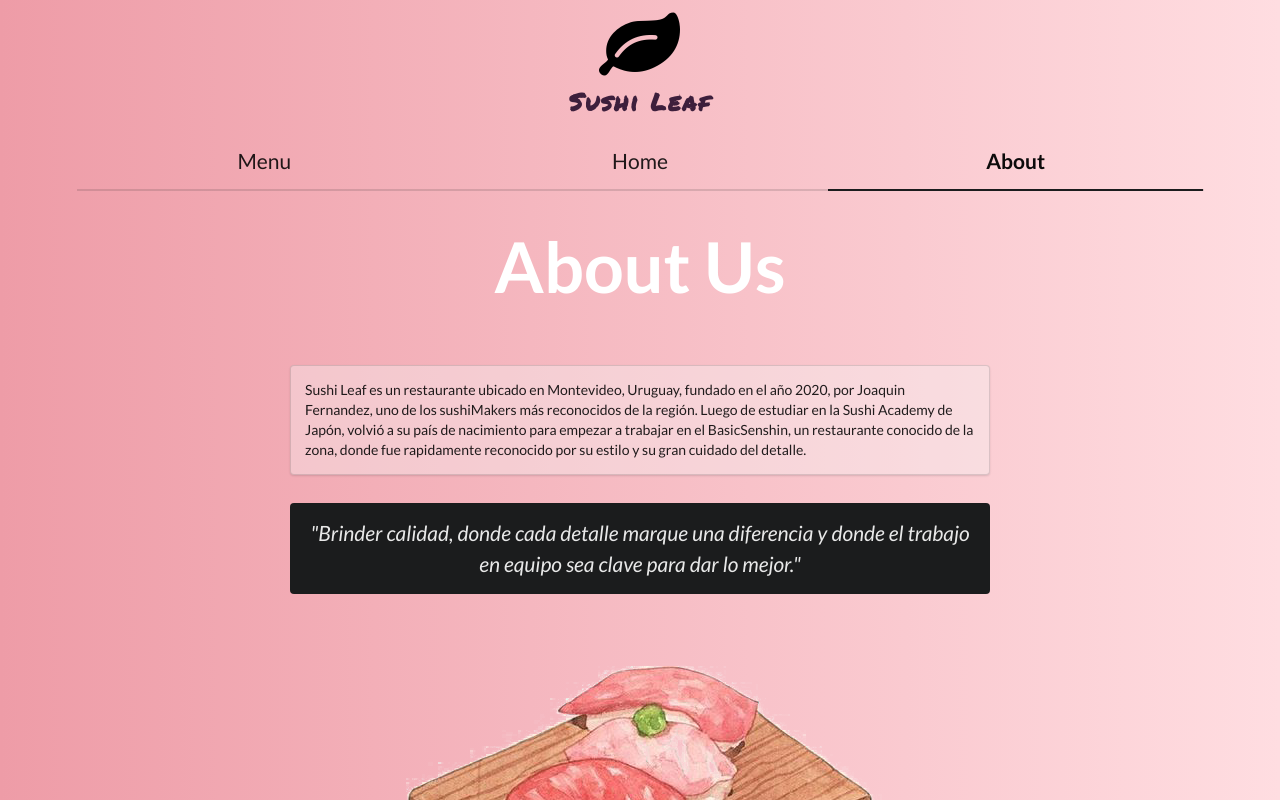
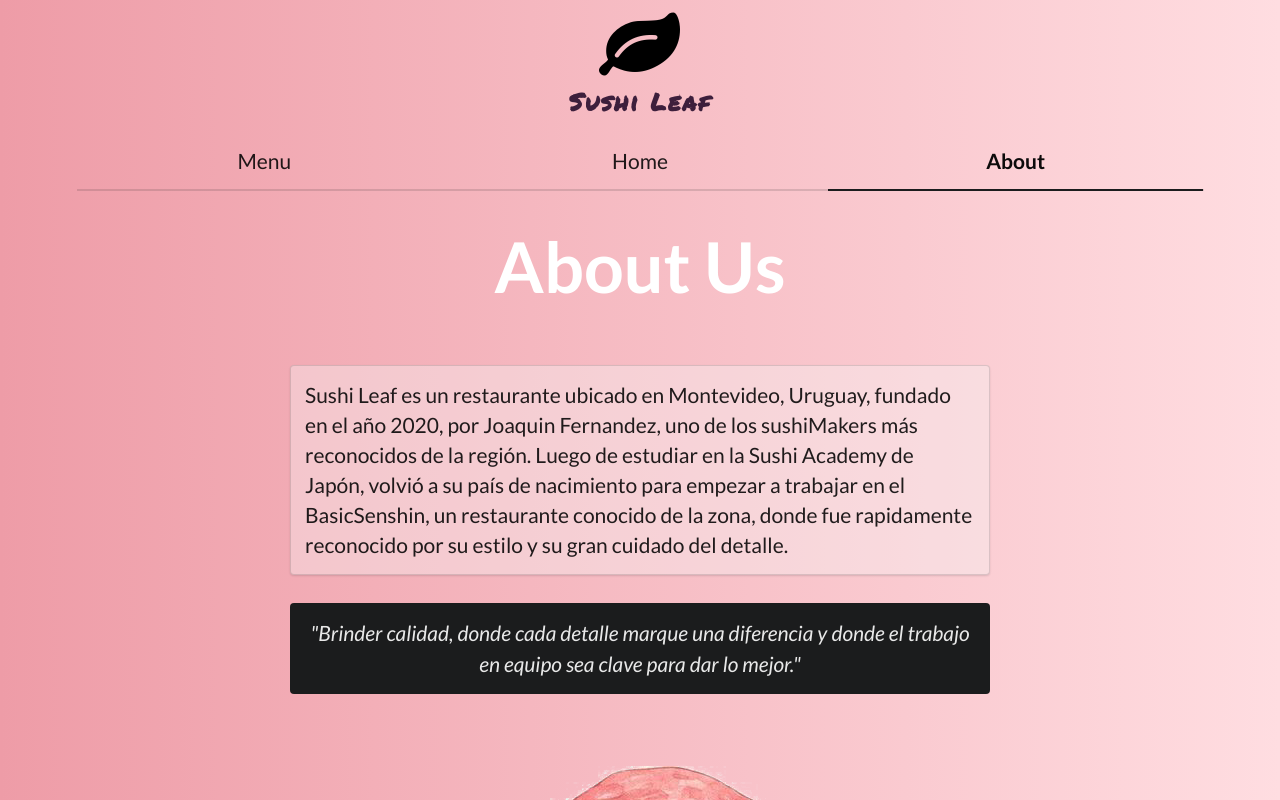
Before and after one commit to JoaquinFernandez19/sushi-react, a React (Create React App) app: page / in a window 1280 px wide. Both pictures are taken after a click on the element "About". Shown: the top 800 px of the page. Built offline with nearby package versions, Linux system fonts and the light colour scheme.

Commit message:
font size fix

```diff
--- a/src/components/About.js
+++ b/src/components/About.js
@@ -9,8 +9,8 @@ export class About extends React.Component {
 				<h1 className="ui header center aligned massive inverted headerStyle">
 					About Us
 				</h1>
-				<div className="ui segment">
-					<p>
+				<div className="ui segment ">
+					<p className="about-p">
 						Sushi Leaf es un restaurante ubicado en Montevideo, Uruguay, fundado
 						en el año 2020, por Joaquin Fernandez, uno de los sushiMakers más
 						reconocidos de la región. Luego de estudiar en la Sushi Academy de
@@ -29,7 +29,7 @@ export class About extends React.Component {
 				<img src={sushi} alt="sushi table" className="ui image" />
 
 				<div className="ui segment">
-					<p>
+					<p className="about-p">
 						Hoy en día Sushi Leaf cuenta con Joaquin, junto a otros habilidosos
 						chefs como Pedro, Roberto y Milena, 2 mozos siendo estos Judith y
 						Marcos y por último pero no menos importante nuestro delivery
--- a/src/components/styles/About.scss
+++ b/src/components/styles/About.scss
@@ -4,6 +4,9 @@
 }
 .ui.segment {
 	background: rgba(246, 246, 246, 0.363);
+}
+.about-p {
+	font-size: 1.5rem;
 }
 .ui.inverted.last {
 	margin-bottom: 6vh;
@@ -24,6 +27,7 @@ img {
 	align-self: center;
 	background: white;
 	border: 2px solid rgba(0, 0, 0, 0.356);
+
 	.map.icon.big.icon-style {
 		margin: 0;
 	}
--- a/src/components/styles/Footer.scss
+++ b/src/components/styles/Footer.scss
@@ -5,4 +5,5 @@
 	align-items: center;
 	justify-content: center;
 	height: 10rem;
+	margin-top: 10vh;
 }
```
